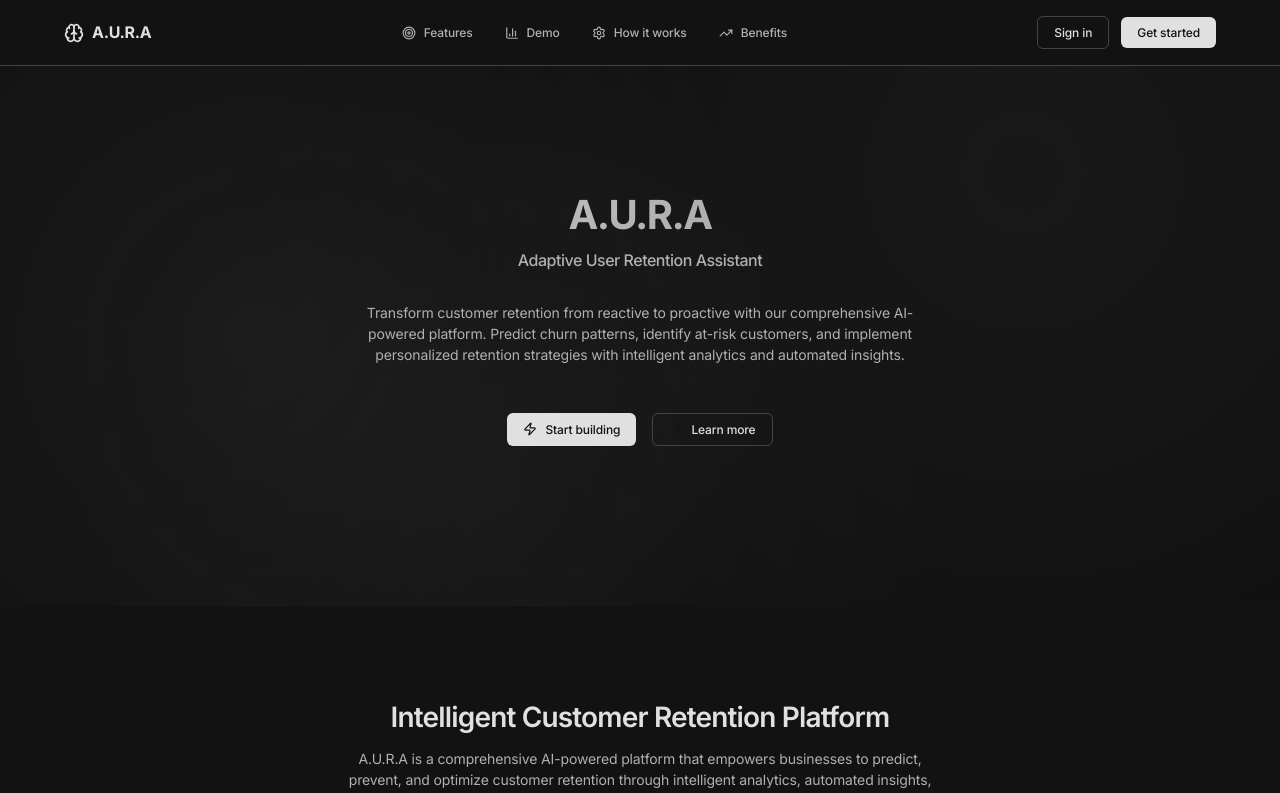
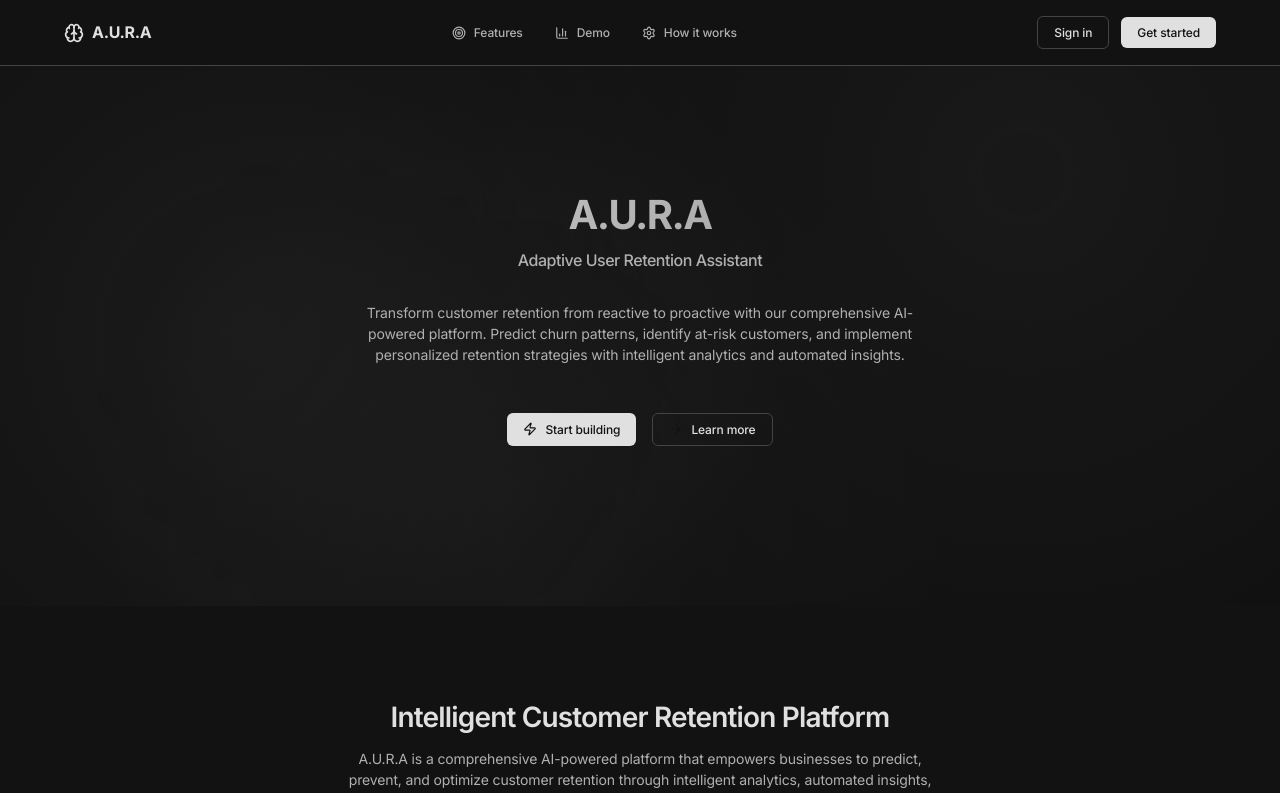
Before and after one commit to aya-archive/L, a React (Vite) app: page / in a window 1280 px wide. Shown: the top 793 px of the page. Built offline with nearby package versions, Linux system fonts and the light colour scheme.

Commit message:
Remove Benefits link from navigation bar

```diff
--- a/src/App.tsx
+++ b/src/App.tsx
@@ -110,10 +110,6 @@ function App() {
               <a href="#how-it-works" className="nav-link">
                 <Settings className="nav-icon" />
                 How it works
-              </a>
-              <a href="#benefits" className="nav-link">
-                <TrendingUp className="nav-icon" />
-                Benefits
               </a>
             </div>
             <div className="nav-actions">
```
